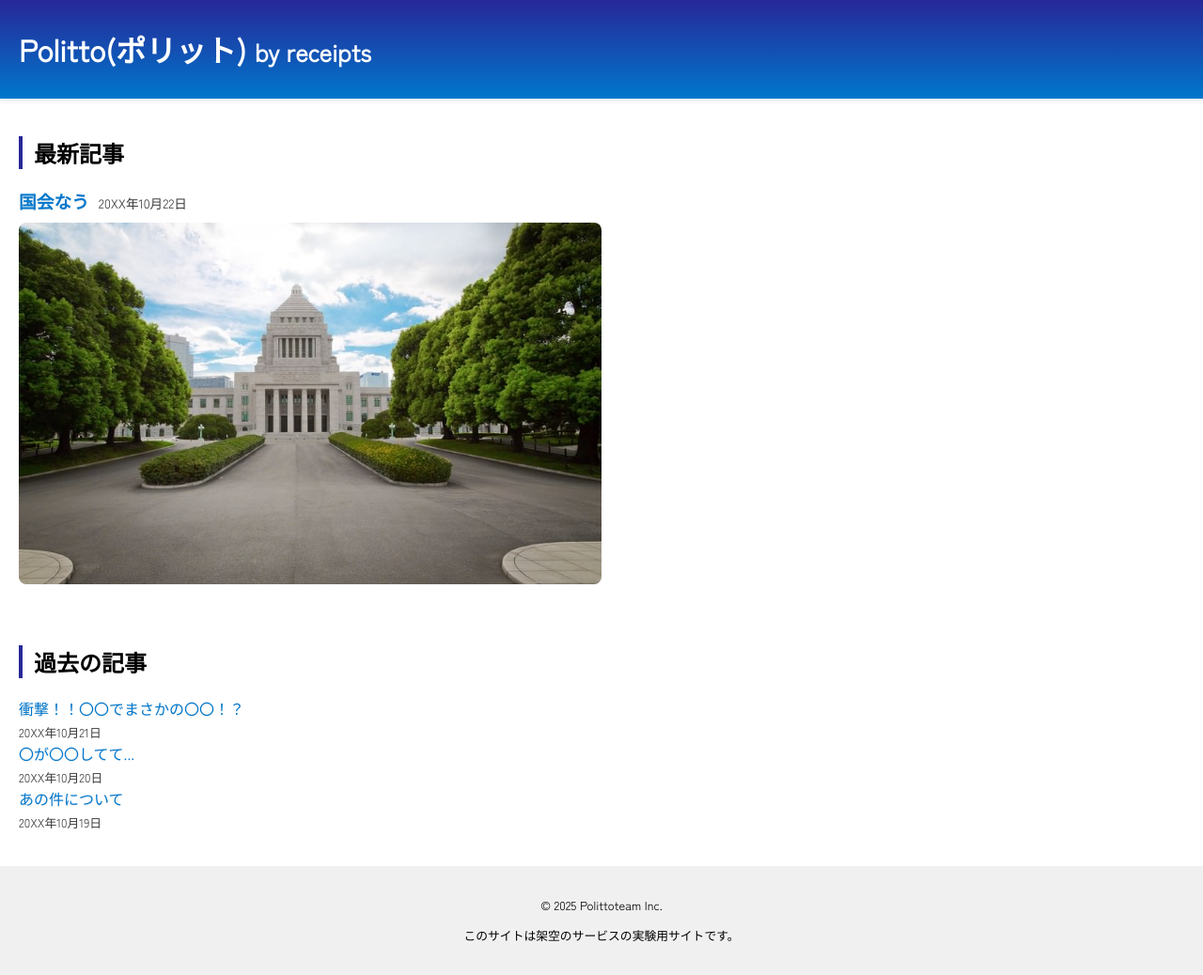
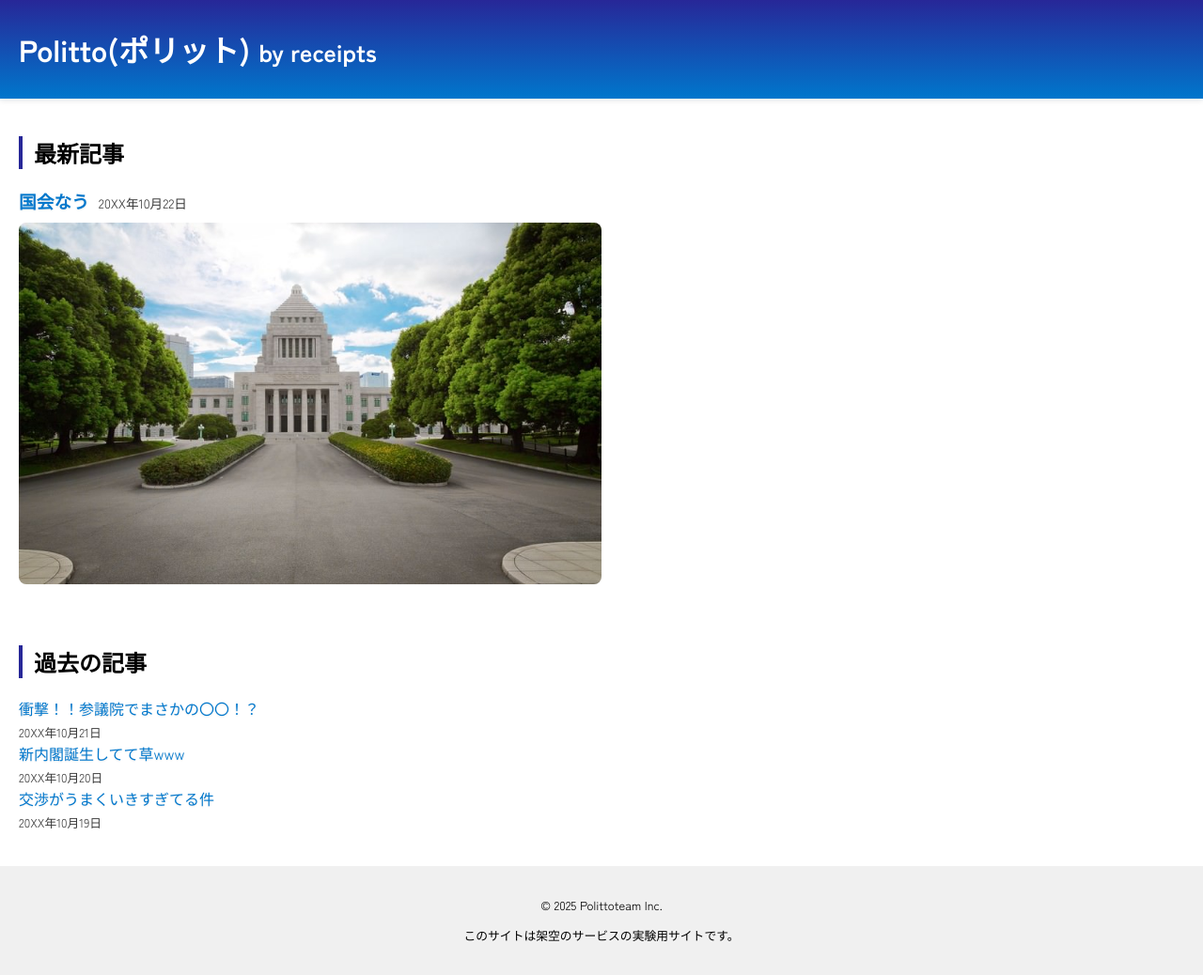
Before and after one commit to mac-cha/Politto-by-receipt, a plain HTML site: page index.html in a window 1280 px wide. Shown: the whole page at 94% size. Drawn offline with Linux system fonts and the light colour scheme.

Commit message:
Add files via upload

```diff
--- a/index.html
+++ b/index.html
@@ -4,8 +4,7 @@
   <meta charset="UTF-8">
   <meta name="viewport" content="width=device-width, initial-scale=1.0">
   <link rel="stylesheet" href="style.css">
-  <link href="https://fonts.googleapis.com/css2?family=Zen+Kaku+Gothic+New&display=swap" rel="stylesheet">
-  <meta name="robots" content="noindex">
+  <link href="https://fonts.googleapis.com/css2?family=Zen+Kaku+Gothic+New:wght@400;700&display=swap" rel="stylesheet">
   <title>レシートWeb「Politto(ポリット)」</title>
 </head>
 <body>
@@ -26,15 +25,15 @@
 <h1 class="section-title">過去の記事</h1>
     <ul style="list-style: none; padding: 0;">
     <li>
-      <a href="article2.html">衝撃！！〇〇でまさかの〇〇！？</a><br>
+      <a href="article2.html">衝撃！！参議院でまさかの〇〇！？</a><br>
       <span class="date">20XX年10月21日</span>
     </li>
     <li>
-      <a href="article3.html">〇が〇〇してて...</a><br>
+      <a href="article3.html">新内閣誕生してて草www</a><br>
       <span class="date">20XX年10月20日</span>
     </li>
     <li>
-      <a href="article4.html">あの件について</a><br>
+      <a href="article4.html">交渉がうまくいきすぎてる件</a><br>
       <span class="date">20XX年10月19日</span>
     </li>
     </ul>
--- a/style.css
+++ b/style.css
@@ -1,10 +1,13 @@
 
-    body { font-family: "Zen Kaku Gothic New",sans-serif; margin: 0; padding: 0; }
+    body { font-family: "Zen Kaku Gothic New",sans-serif; font-weight: 400; margin: 0; padding: 0; }
     header { background: linear-gradient(to bottom, #272798, #0077cc); color: white; padding: 8px 20px; position: sticky; top: 0; z-index: 1000; display: flex; justify-content: space-between;
  align-items: center; box-shadow: 0 2px 6px rgba(0, 0, 0, 0.1); transition: padding 0.3s ease; }
     footer { font-size: 0.8em; }
     nav ul { list-style: none; display: flex; gap: 20px; padding: 0; }
     nav a { color: white; text-decoration: none; }
+    h1 {
+  font-family: 'Zen Kaku Gothic New', sans-serif;
+  font-weight: 700; }
     section { padding: 20px;
     width: 100%;
   box-sizing: border-box;}
```
Also changed, not shown: article1.html (+1 -1 lines).
